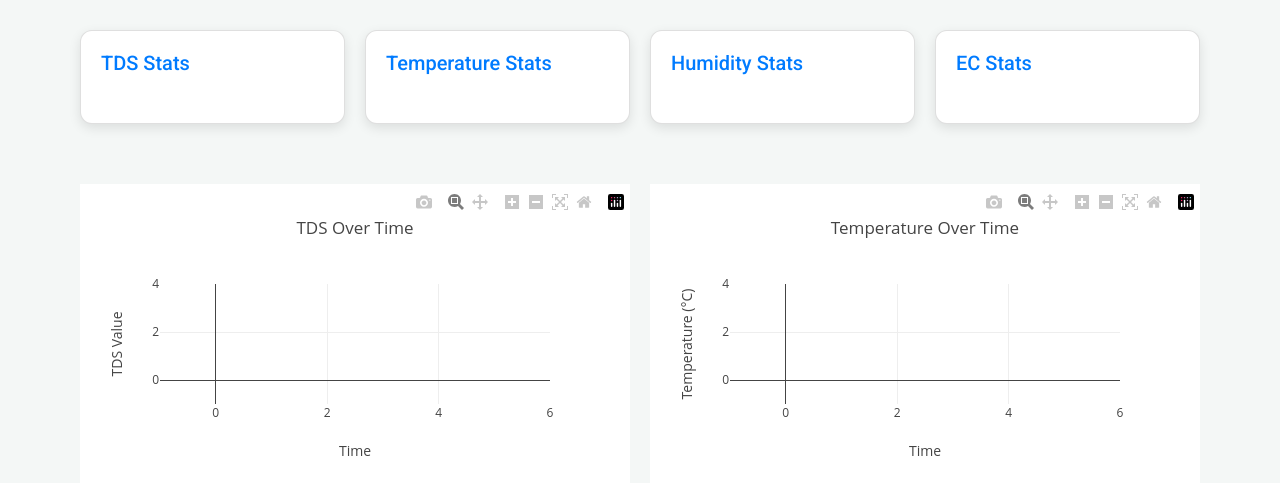
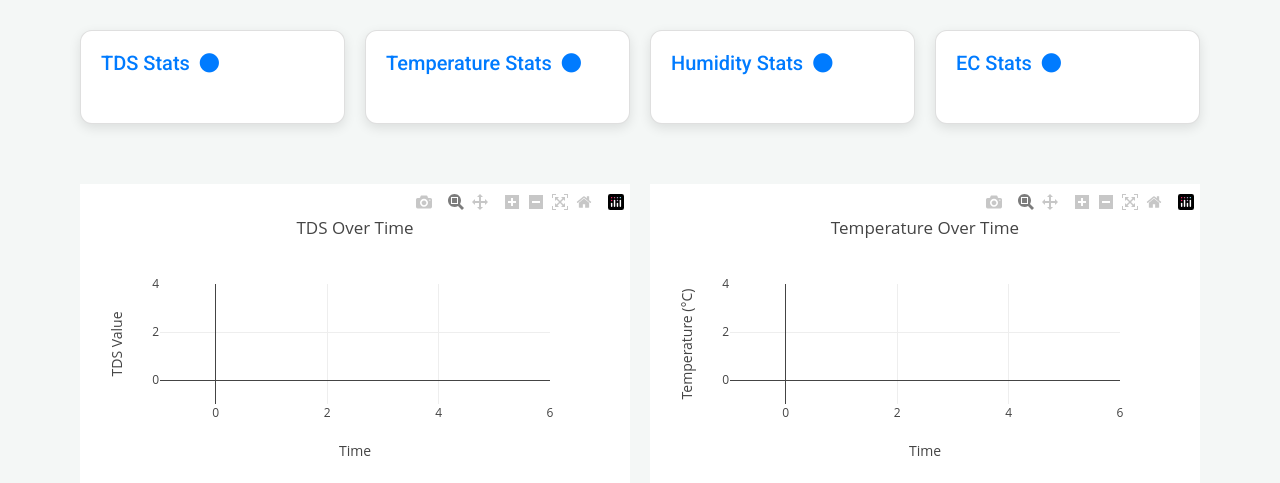
Before and after one commit to ThemeHackers/TDSDHT11.BLYNK-SERVER, a Flask app: template templates/dashboard.html in a window 1280 px wide. Shown: the part 112-595 px from the top of the page. Run offline with Flask 3, Linux system fonts and the light colour scheme; the template is opened without the code that fills it, so the values that code supplies are empty; some libraries are stand-ins or nearby versions.

Commit message:
Update dashboard.html

```diff
--- a/templates/dashboard.html
+++ b/templates/dashboard.html
@@ -3,34 +3,32 @@
 <head>
     <meta charset="UTF-8">
     <meta name="viewport" content="width=device-width, initial-scale=1.0">
-    <meta http-equiv="refresh" content="5">
+    <meta http-equiv="refresh" content="3">
     <title>Data Center Dashboard</title>
     <link href="https://fonts.googleapis.com/css2?family=Roboto:wght@400;500&display=swap" rel="stylesheet">
     <link rel="stylesheet" href="https://stackpath.bootstrapcdn.com/bootstrap/4.3.1/css/bootstrap.min.css">
     <script src="https://cdn.plot.ly/plotly-latest.min.js"></script>
     <script src="https://cdn.socket.io/4.5.4/socket.io.min.js"></script>
     <link rel="icon" href="{{ url_for('static', filename='favicon.ico') }}">
+    <!-- FontAwesome for status icons -->
+    <link href="https://cdnjs.cloudflare.com/ajax/libs/font-awesome/6.0.0-beta3/css/all.min.css" rel="stylesheet">
     <style>
         body {
             font-family: 'Roboto', sans-serif;
             background-color: #f4f7f6;
         }
-
         .container {
             margin-top: 30px;
         }
-
         .header {
             text-align: center;
             margin-bottom: 20px;
         }
-
         h1 {
             font-size: 2.5rem;
             font-weight: bold;
             margin-bottom: 10px;
         }
-
         .card {
             border-radius: 12px;
             box-shadow: 0px 4px 12px rgba(0, 0, 0, 0.1);
@@ -38,41 +36,43 @@
             padding: 20px;
             transition: transform 0.2s ease-in-out;
         }
-
         .card:hover {
             transform: translateY(-10px);
         }
-
         .card-title {
             font-size: 20px;
             font-weight: 500;
             color: #007bff;
+            display: flex;
+            align-items: center;
         }
-
+        .card-title i {
+            margin-left: 10px;
+            font-size: 1.2rem;
+        }
+        .text-success {
+            color: green;
+        }
+        .text-danger {
+            color: red;
+        }
         .stat-value {
             font-size: 24px;
             font-weight: 600;
             color: #333;
         }
-
         .graph-container {
             margin-top: 40px;
         }
-
         .row {
             margin-bottom: 20px;
         }
-
         .col-md-3, .col-md-6 {
             padding: 10px;
         }
-
-        /* Graph container style */
         #tds-graph, #temperature-graph, #humidity-graph, #ec-graph {
             height: 300px;
         }
-
-        /* Responsive Layout */
         @media (max-width: 767px) {
             .col-md-3, .col-md-6 {
                 flex: 0 0 100%;
@@ -87,33 +87,41 @@
             <h1>Real-time Data Center Dashboard</h1>
             <p>IP Address: {{ ip_address }}</p>
         </div>
-
         <!-- Statistics Section -->
         <div class="row">
             <div class="col-md-3">
                 <div class="card">
-                    <h5 class="card-title">TDS Stats</h5>
+                    <h5 class="card-title">
+                        TDS Stats
+                        <i id="tds-status" class="fas fa-circle"></i> <!-- Status icon -->
+                    </h5>
                     <p class="stat-value" id="tds-mean">{{ tds_stats['mean'] }}</p>
                 </div>
             </div>
-
             <div class="col-md-3">
                 <div class="card">
-                    <h5 class="card-title">Temperature Stats</h5>
+                    <h5 class="card-title">
+                        Temperature Stats
+                        <i id="temp-status" class="fas fa-circle"></i>
+                    </h5>
                     <p class="stat-value" id="temp-mean">{{ temperature_stats['mean'] }}</p>
                 </div>
             </div>
-
             <div class="col-md-3">
                 <div class="card">
-                    <h5 class="card-title">Humidity Stats</h5>
+                    <h5 class="card-title">
+                        Humidity Stats
+                        <i id="humidity-status" class="fas fa-circle"></i>
+                    </h5>
                     <p class="stat-value" id="humidity-mean">{{ humidity_stats['mean'] }}</p>
                 </div>
             </div>
-
             <div class="col-md-3">
                 <div class="card">
-                    <h5 class="card-title">EC Stats</h5>
+                    <h5 class="card-title">
+                        EC Stats
+                        <i id="ec-status" class="fas fa-circle"></i>
+                    </h5>
                     <p class="stat-value" id="ec-mean">{{ ec_stats['mean'] }}</p>
                 </div>
             </div>
@@ -129,7 +137,6 @@
                     <div id="temperature-graph"></div>
                 </div>
             </div>
-
             <div class="row">
                 <div class="col-md-6">
                     <div id="humidity-graph"></div>
@@ -142,7 +149,6 @@
     </div>
 
     <script>
-        // Prepare graph data
         var timestamps = {{ timestamps | tojson }};
         var tdsReadings = {{ tds_readings | tojson }};
         var temperatureReadings = {{ temperature_readings | tojson }};
@@ -210,22 +216,43 @@
         Plotly.newPlot('ec-graph', [ecTrace], ecLayout);
 
         // Setup socket.io connection
-        var socket = io.connect('https://tdsdht11-blynk-server.onrender.com/');
+        var socket = io.connect(location.protocol + '//' + document.domain + ':' + location.port);
 
         // Listen for data updates
         socket.on('update_data', function(data) {
             // Update the stats values
-            document.getElementById('tds-mean').innerText = data.tds_stats['mean'];
-            document.getElementById('temp-mean').innerText = data.temperature_stats['mean'];
-            document.getElementById('humidity-mean').innerText = data.humidity_stats['mean'];
-            document.getElementById('ec-mean').innerText = data.ec_stats['mean'];
+            document.getElementById('tds-mean').innerText = data.tds_stats.mean;
+            document.getElementById('temp-mean').innerText = data.temperature_stats.mean;
+            document.getElementById('humidity-mean').innerText = data.humidity_stats.mean;
+            document.getElementById('ec-mean').innerText = data.ec_stats.mean;
 
-            // Update the graphs with new data
+            // Update the status icon based on data availability
+            updateStatusIcon(data.tds_status, 'tds-status');
+            updateStatusIcon(data.temperature_status, 'temp-status');
+            updateStatusIcon(data.humidity_status, 'humidity-status');
+            updateStatusIcon(data.ec_status, 'ec-status');
+
+            // Update the graphs dynamically
             Plotly.extendTraces('tds-graph', {x: [[data.timestamp]], y: [[data.tds]]}, [0]);
             Plotly.extendTraces('temperature-graph', {x: [[data.timestamp]], y: [[data.temperature]]}, [0]);
             Plotly.extendTraces('humidity-graph', {x: [[data.timestamp]], y: [[data.humidity]]}, [0]);
             Plotly.extendTraces('ec-graph', {x: [[data.timestamp]], y: [[data.ec]]}, [0]);
         });
+
+        // Function to update status icon
+        function updateStatusIcon(status, elementId) {
+            var icon = document.getElementById(elementId);
+            if (status === 'online') {
+                icon.classList.add('text-success');
+                icon.classList.remove('text-danger');
+                icon.classList.add('fas', 'fa-check-circle');
+            } else {
+                icon.classList.add('text-danger');
+                icon.classList.remove('text-success');
+                icon.classList.add('fas', 'fa-times-circle');
+            }
+        }
     </script>
+
 </body>
 </html>
```
